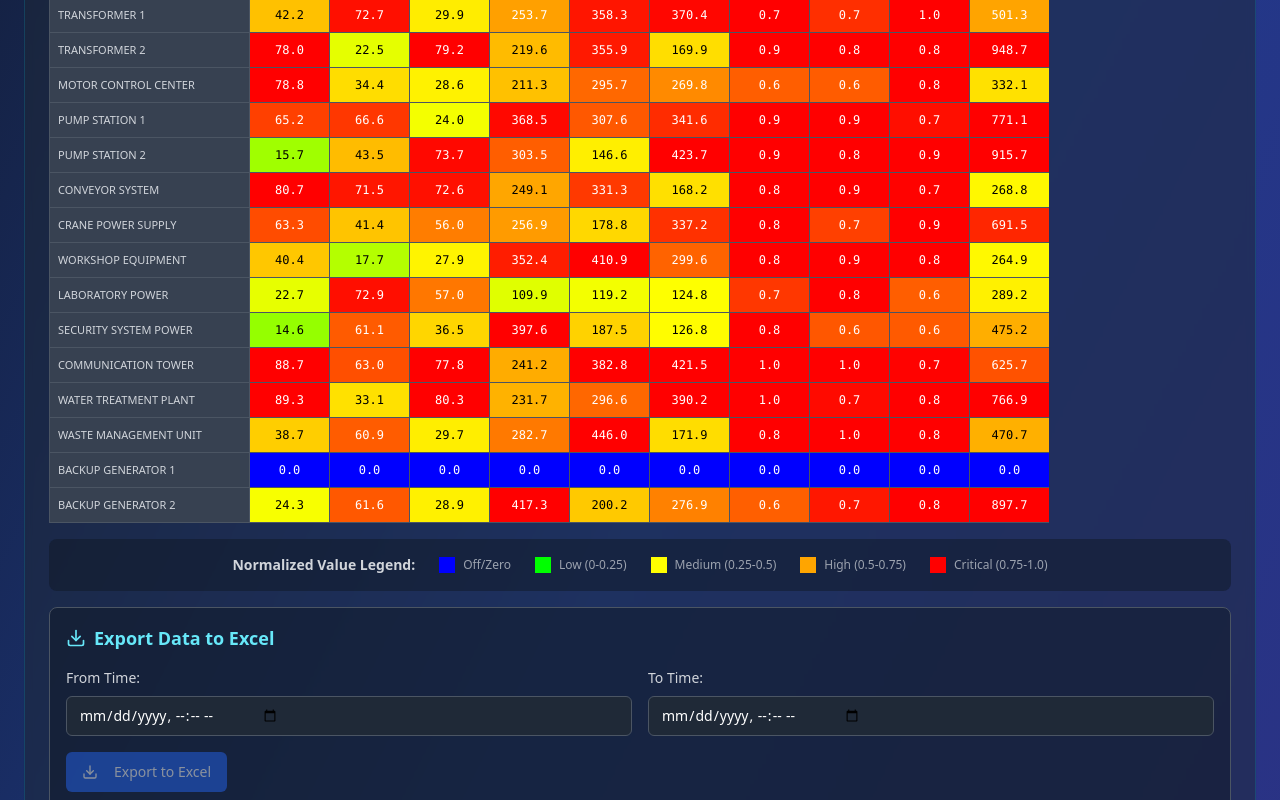
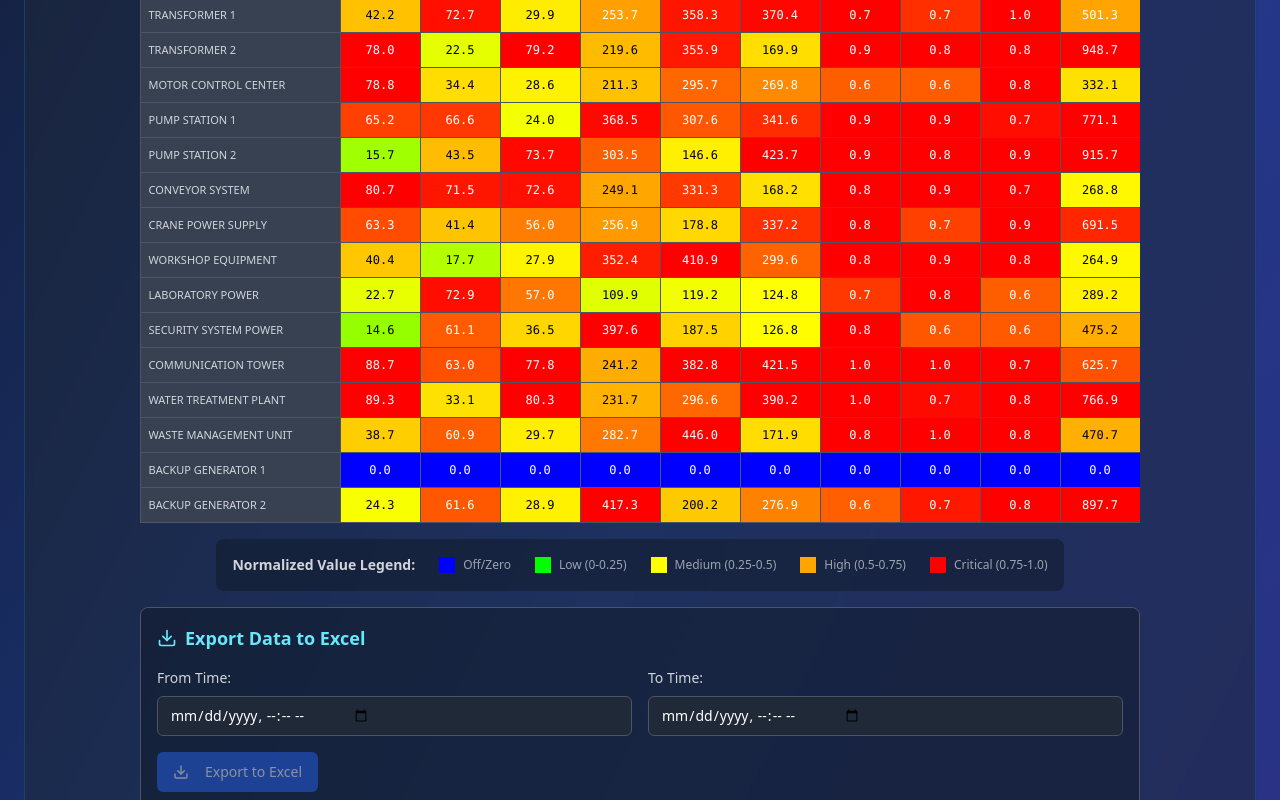
Before and after one commit to Sujalsw/energy-flow-visualizer-compare, a React (Vite) app: page / in a window 1280 px wide. Shown: the part 780-1580 px from the top of the page. Built offline with nearby package versions, Linux system fonts and the light colour scheme.

Commit message:
Center heatmap on screen
Adjust CSS to center the live activity heatmap horizontally, including the legend and export section, while maintaining the existing layout and features.

```diff
--- a/src/components/LiveHeatmap.tsx
+++ b/src/components/LiveHeatmap.tsx
@@ -1,4 +1,3 @@
-
 import React, { useState, useEffect } from 'react';
 import { Card, CardContent, CardHeader, CardTitle } from "@/components/ui/card";
 import { Button } from "@/components/ui/button";
@@ -297,7 +296,7 @@ const LiveHeatmap: React.FC = () => {
   }, [isLiveActive]);
 
   return (
-    <Card className="bg-gray-800/50 border-cyan-500/20 backdrop-blur-sm max-w-full mx-auto">
+    <Card className="bg-gray-800/50 border-cyan-500/20 backdrop-blur-sm w-full mx-auto">
       <CardHeader>
         <CardTitle className="text-white flex items-center justify-between">
           <div className="flex items-center space-x-2">
@@ -342,8 +341,10 @@ const LiveHeatmap: React.FC = () => {
       <CardContent>
         {Object.keys(heatmapData).length > 0 ? (
           <div className="space-y-4">
-            {/* 27x10 Grid Heatmap - Feeders as rows, Parameters as columns */}
-            <div className="w-full overflow-x-auto" style={{ maxWidth: '1000px' }}>
+            {/* 27x10 Grid Heatmap - Centered Container */}
+            <div className="flex justify-center w-full">
+              <div className="w-full max-w-[1000px] overflow-x-auto">
+                <div className="flex justify-center">
                   <table className="border-collapse border border-gray-600" style={{ fontSize: '11px' }}>
                     <thead>
                       <tr>
@@ -418,9 +419,12 @@ const LiveHeatmap: React.FC = () => {
                     </tbody>
                   </table>
                 </div>
+              </div>
+            </div>
 
-            {/* Legend */}
-            <div className="flex items-center justify-center space-x-6 p-4 bg-gray-900/50 rounded-lg">
+            {/* Legend - Centered */}
+            <div className="flex justify-center">
+              <div className="flex items-center justify-center space-x-6 p-4 bg-gray-900/50 rounded-lg max-w-[1000px]">
                 <span className="text-sm text-gray-300 font-semibold">Normalized Value Legend:</span>
                 <div className="flex items-center space-x-2">
                   <div className="w-4 h-4" style={{ backgroundColor: '#0000FF' }}></div>
@@ -443,9 +447,11 @@ const LiveHeatmap: React.FC = () => {
                   <span className="text-xs text-gray-400">Critical (0.75-1.0)</span>
                 </div>
               </div>
+            </div>
 
-            {/* Export Section */}
-            <div className="p-4 bg-gray-900/50 rounded-lg border border-gray-600">
+            {/* Export Section - Centered */}
+            <div className="flex justify-center">
+              <div className="p-4 bg-gray-900/50 rounded-lg border border-gray-600 max-w-[1000px] w-full">
                 <h3 className="text-lg font-semibold text-cyan-300 mb-4 flex items-center">
                   <Download className="h-5 w-5 mr-2" />
                   Export Data to Excel
@@ -489,8 +495,9 @@ const LiveHeatmap: React.FC = () => {
                   </Button>
                 </div>
               </div>
+            </div>
 
-            {/* Update Info */}
+            {/* Update Info - Centered */}
             <div className="text-center text-sm text-gray-400">
               <p>
                 Updates every 10 seconds •
```
Lines whose indentation alone changed are shown as unchanged.
